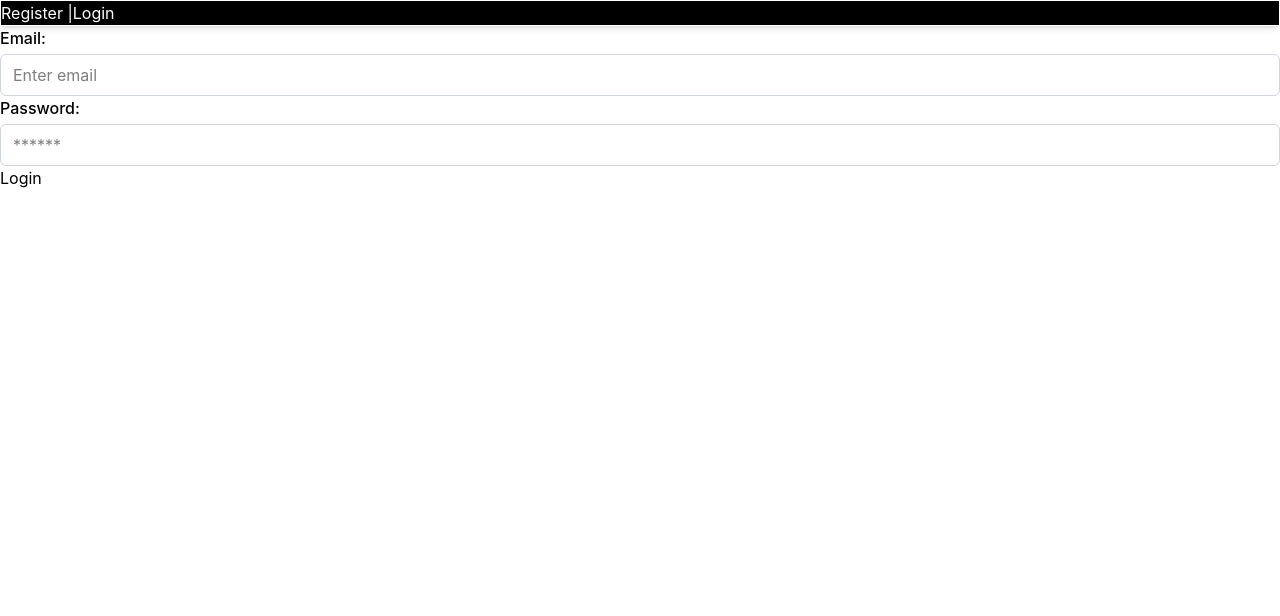
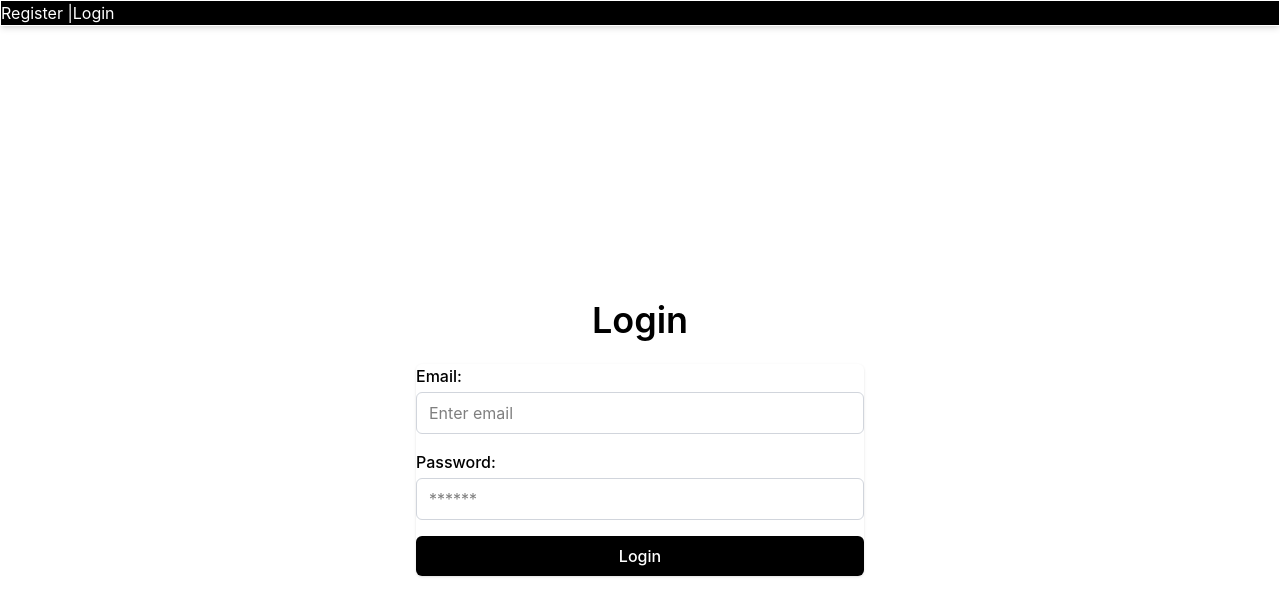
Before and after one commit to Sreesanth-01/CareerOS-frontend, a React (Vite) app: page /login in a window 1280 px wide. Shown: the top 616 px of the page. Built offline with nearby package versions, Linux system fonts and the light colour scheme.

Commit message:
style: Login page

```diff
--- a/src/pages/Login.jsx
+++ b/src/pages/Login.jsx
@@ -37,12 +37,17 @@
 
 
   return (
-    <div>
-      <form onSubmit={handleSubmit}>
-        <Input name="email" value={form.email} label="Email:" onChange={handleChange} placeholder="Enter email" type='email'></Input>
-        <Input name="password" value={form.password} label="Password:" onChange={handleChange} placeholder="******" type='password'></Input>
-        <button type='submit'>Login</button>
-      </form>
+    <div className='min-h-screen items-center justify-center px-6 flex flex-col'>
+      <div>
+        <h1 className='text-4xl font-semibold text-center mb-6 mt-6'>Login</h1>
+      </div>
+      <div className='w-full max-w-md  rounded-md shadow-sm'>
+        <form onSubmit={handleSubmit} className='flex flex-col gap-4'>
+          <Input name="email" value={form.email} label="Email:" onChange={handleChange} placeholder="Enter email" type='email'></Input>
+          <Input name="password" value={form.password} label="Password:" onChange={handleChange} placeholder="******" type='password'></Input>
+          <button type='submit' className='w-full bg-black text-white py-2 px-4 rounded-md font-medium hover:font-bold transition duration-500 cursor-pointer'>Login</button>
+        </form>
+      </div>
     </div>
   )
 }
```
